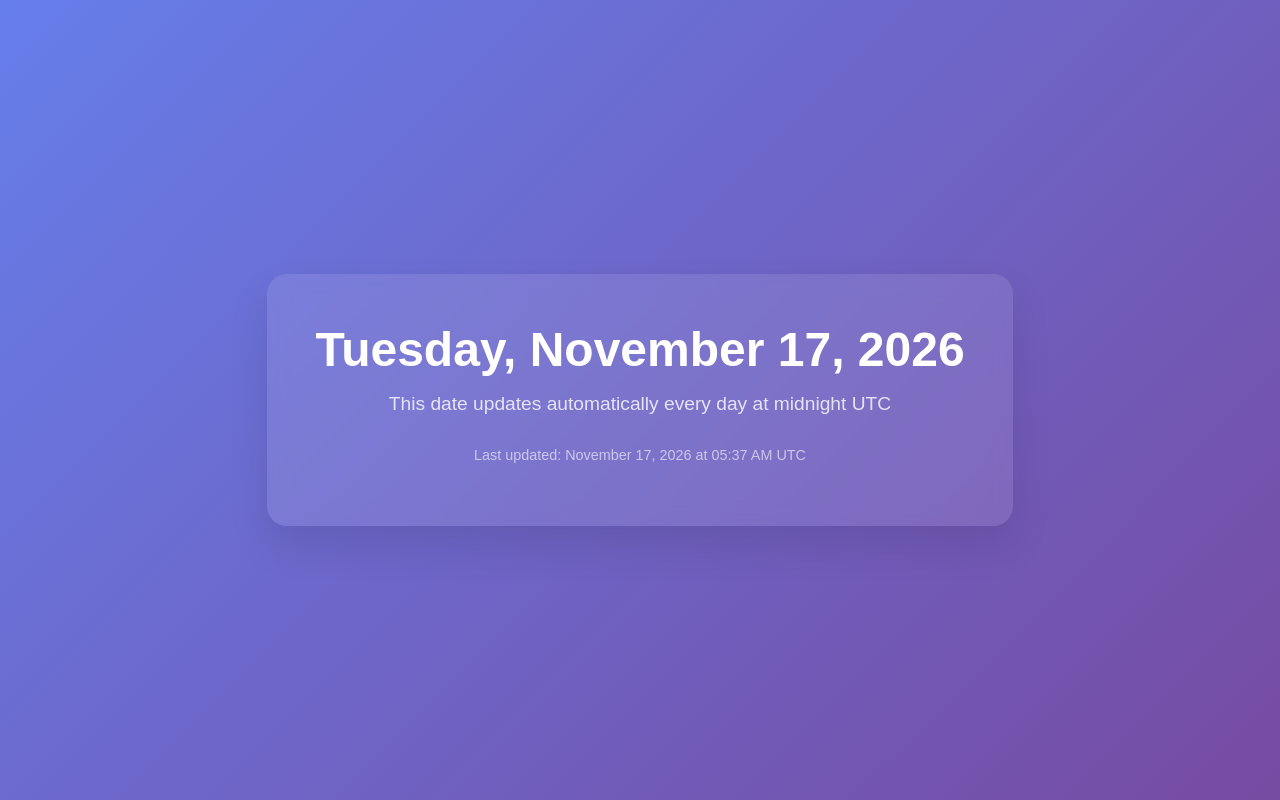
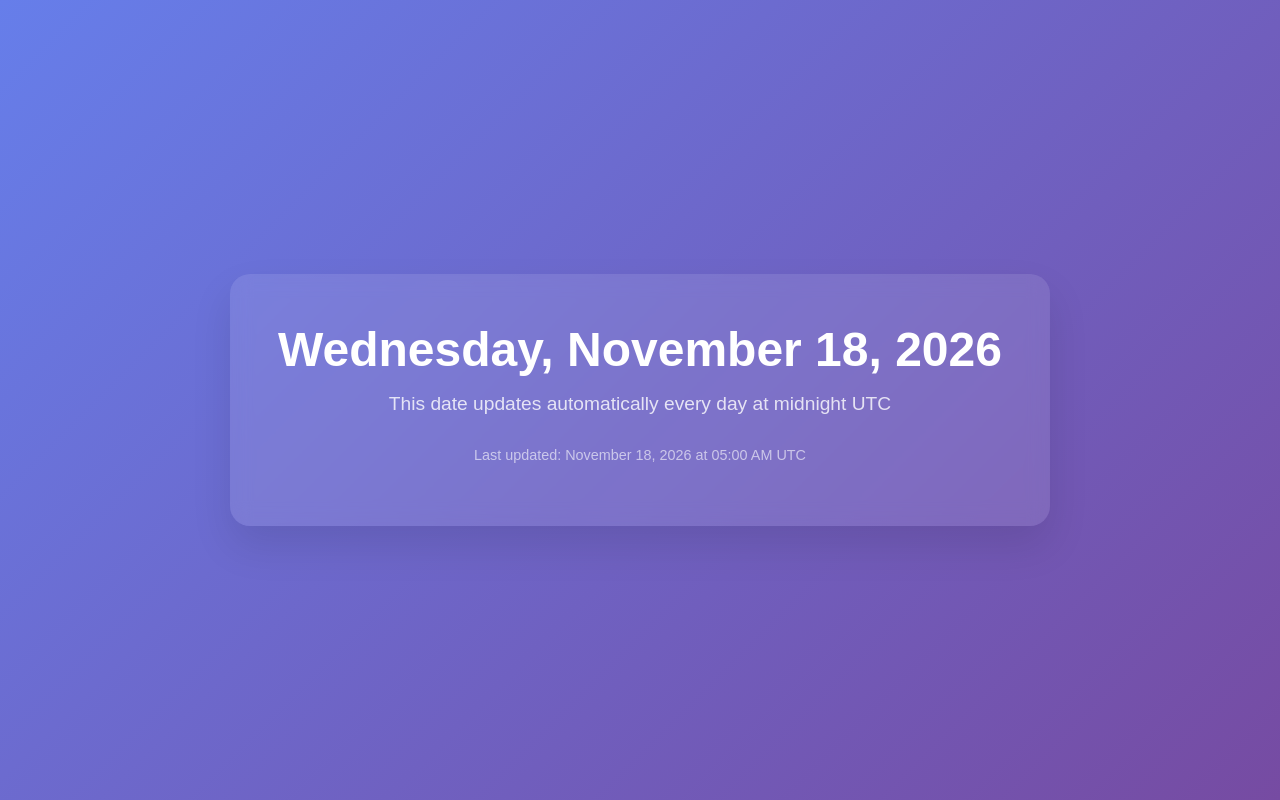
Before and after one commit to TherenceMashego/-Current-Date-Automation, a plain HTML site: page index.html in a window 1280 px wide. Drawn offline with Linux system fonts and the light colour scheme.

Commit message:
📅 Auto-update: Wednesday, 2026-11-18

```diff
--- a/index.html
+++ b/index.html
@@ -52,10 +52,10 @@
 </head>
 <body>
     <div class="date-container">
-        <h1 class="date">Tuesday, November 17, 2026</h1>
+        <h1 class="date">Wednesday, November 18, 2026</h1>
 
         <p class="subtitle">This date updates automatically every day at midnight UTC</p>
-        <p class="timestamp">Last updated: November 17, 2026 at 05:37 AM UTC</p>
+        <p class="timestamp">Last updated: November 18, 2026 at 05:00 AM UTC</p>
     </div>
 </body>
 </html>
```
